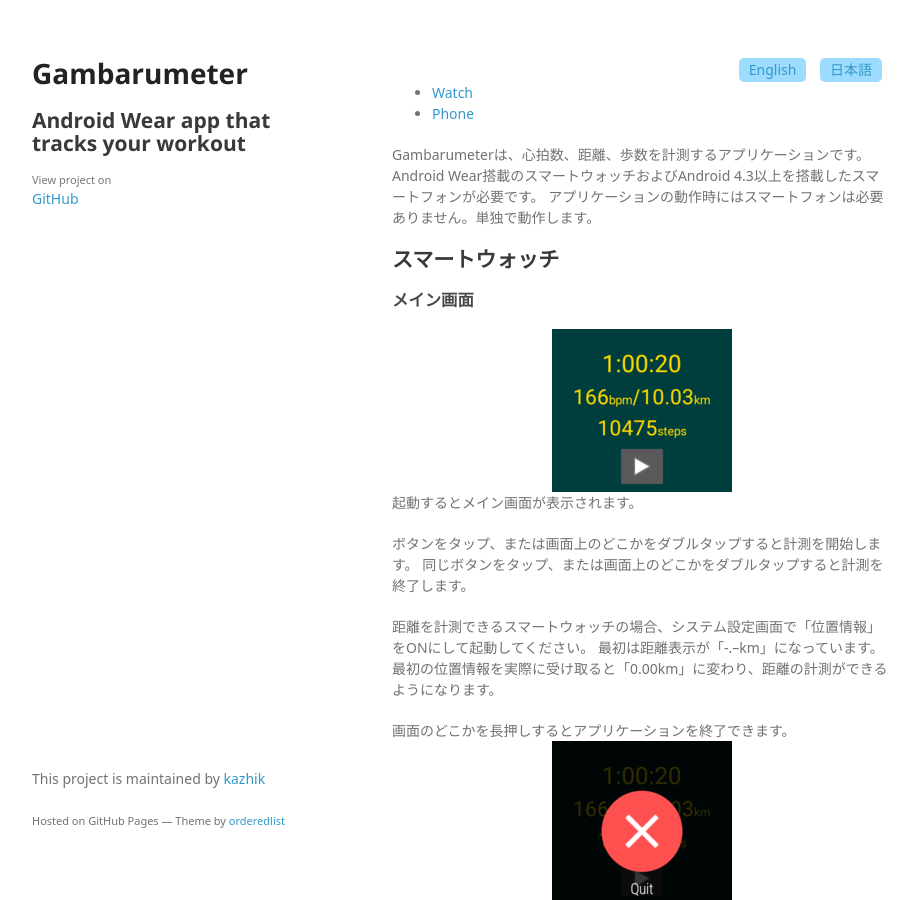
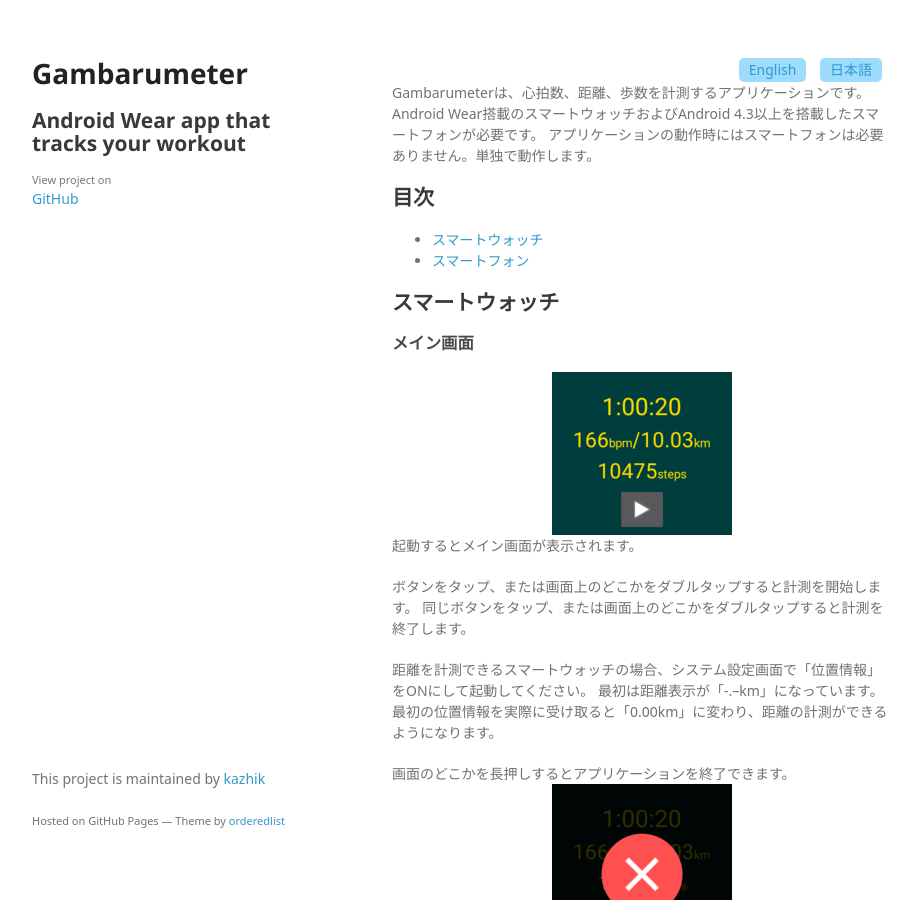
Before and after one commit to kazhik/Gambarumeter, a Jekyll site: the page built from index_ja.md, in a window 1280 px wide and 900 px high. Shown: the whole window, without its empty margins (178-1095 px from the left). Built offline with Jekyll 4.4.1, drawn with Linux system fonts in a browser that asks for light colours; some web fonts are replaced; some of the changed text lies outside the part shown.

Commit message:
translation

```diff
--- a/index_ja.md
+++ b/index_ja.md
@@ -14,12 +14,15 @@
         {% endfor %}
 </div>
 
-- [Watch](#Watch)
-- [Phone](#Phone)
-
 Gambarumeterは、心拍数、距離、歩数を計測するアプリケーションです。
 Android Wear搭載のスマートウォッチおよびAndroid 4.3以上を搭載したスマートフォンが必要です。
 アプリケーションの動作時にはスマートフォンは必要ありません。単独で動作します。
+
+## 目次
+
+- [スマートウォッチ](#Watch)
+- [スマートフォン](#Phone)
+
 
 ## スマートウォッチ<a name="Watch"></a>
 
@@ -64,9 +67,9 @@
 「ランニング開始」または「ワークアウト開始」でアプリケーションが起動して計測を開始します。
 「ランニング終了」「ワークアウト開始」は使えません。計測中の記録が消えてしまうのでご注意ください。
 
-## Phone<a name="Phone"></a>
+## スマートフォン<a name="Phone"></a>
 
-### History view
+### メイン画面
 ![History view](screenshots/phone-history.png)
 
 メイン画面には過去の記録が表示されます。
```
Also changed, not shown: other parts of index_ja.md (+1 -1 lines), index.md (+2 -2 lines).
